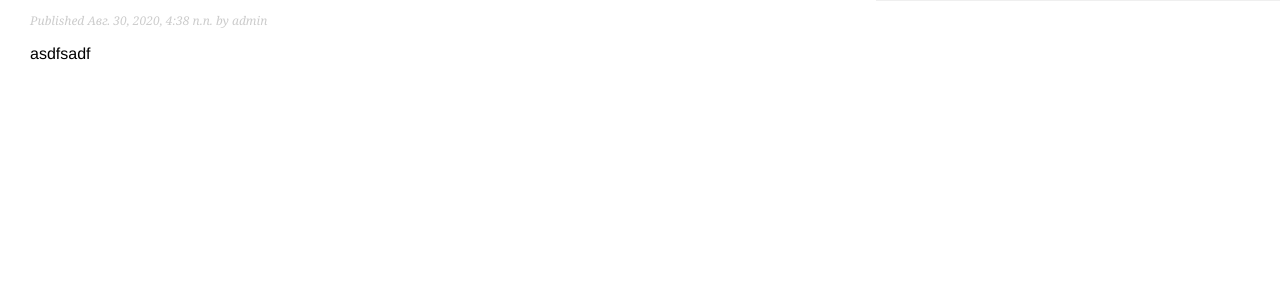
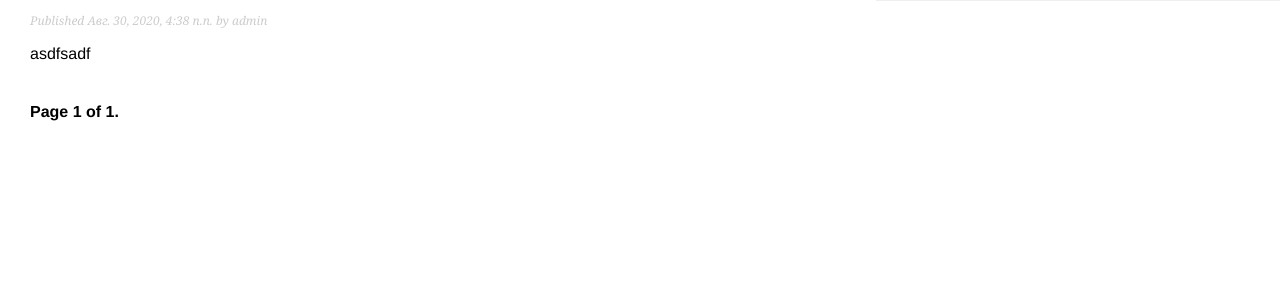
Before and after one commit to mk-dv/mysite, a Django app: page /blog/ in a window 1280 px wide. Shown: the part 127-424 px from the top of the page. Run offline with Django 3.2, Linux system fonts and the light colour scheme; data comes from the database, SQL or seed files in the repository.

Commit message:
Add pagination to posts list.

```diff
--- a/blog/templates/blog/post/list.html
+++ b/blog/templates/blog/post/list.html
@@ -9,4 +9,6 @@
             <p class="date">Published {{ post.publish }} by {{ post.author }}</p>
             {{ post.body|truncatewords:30|linebreaks }}
         {% endfor %}
+    {# Since in the current template the page is passed in the posts parameter. #}
+    {% include "pagination.html" with page=posts %}
 {% endblock %}
--- /dev/null
+++ b/blog/templates/pagination.html
@@ -0,0 +1,13 @@
+<div class="pagination">
+    <span class="step-links">
+        {% if page.has_previous %}
+            <a href="?page={{ page.previous_page_number }}">Previous</a>
+        {% endif %}
+        <span class="current">
+            Page {{ page.number }} of {{ page.paginator.num_pages }}.
+        </span>
+        {% if page.has_next %}
+            <a href="?page={{ page.next_page_number }}">Next</a>
+        {% endif %}
+    </span>
+</div>
--- a/blog/views.py
+++ b/blog/views.py
@@ -1,11 +1,22 @@
 from django.shortcuts import render, get_object_or_404
+from django.core.paginator import Paginator, EmptyPage, PageNotAnInteger
 
 from .models import Post
 
 
-def post_list(request):
-    posts = Post.published.all()
-    return render(request, 'blog/post/list.html', {'posts': posts})
+def post_list(request, posts_on_page=3):
+    # posts = Post.published.all()
+    published_posts = Post.published.all()
+    paginator = Paginator(published_posts, posts_on_page)
+    page = request.GET.get('page')
+    try:
+        posts = paginator.page(page)
+    except PageNotAnInteger:
+        posts = paginator.page(1)
+    except EmptyPage:
+        # If the page number passed in the request is greater than the number of existing page numbers.
+        posts = paginator.page(paginator.num_pages)
+    return render(request, 'blog/post/list.html', {'page': page, 'posts': posts})
 
 
 def post_detail(request, year, month, day, post):
```
